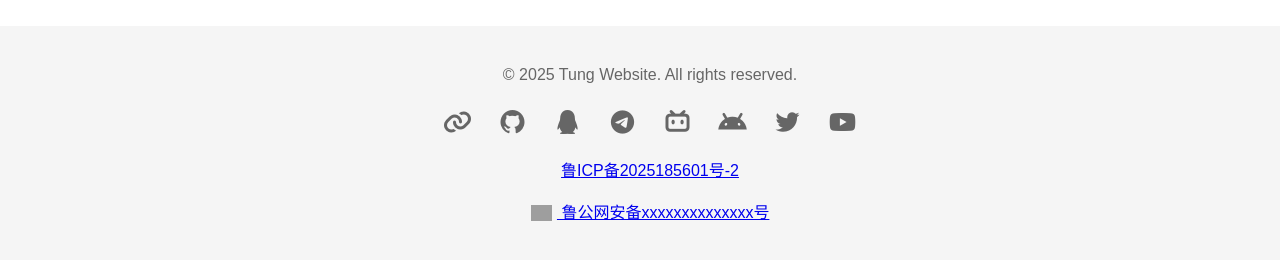
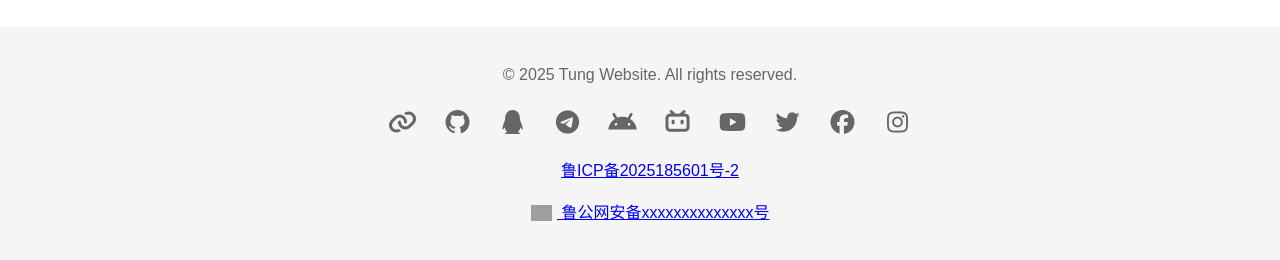
Before and after one commit to tungchiahui/Tung_Website, a Jekyll site: the page built from _pages/post.md, in a window 1280 px wide. Shown: the part 625-885 px from the top of the page. Built offline with Jekyll 4.4.1, drawn with Linux system fonts in a browser that asks for light colours; nearby versions of some CDN libraries; grey boxes are pictures that could not be loaded.

Commit message:
add facebook and instagram

```diff
--- a/_config.yml
+++ b/_config.yml
@@ -16,7 +16,7 @@ icp: "鲁ICP备2025185601号-2"       # 工信部备案号
 beian: "xxxxxxxxxxxxxx"            # 公安备案号
 # 自定义变量，可以在 footer.html 中用 {{ site.icp }} 和 {{ site.beian }} 调用
 
-# 社交/联系方式配置
+# 社交/联系方式配置(没有就写空字符串)
 social:
   email: "mailto:tungchiahui@gmail.com"
   website: "https://tungchiahui.cn"
@@ -27,6 +27,8 @@ social:
   coolapk: "http://www.coolapk.com/u/3224578"
   twitter: "https://twitter.com/tungchiahui"
   youtube: "https://www.youtube.com/@Chia-huiTung"
+  facebook: "https://www.facebook.com/tungchiahui"
+  instagram: "https://www.instagram.com/tungchiahui"
 
 
 
--- a/_includes/footer.html
+++ b/_includes/footer.html
@@ -28,14 +28,19 @@
         <i class="fab fa-telegram"></i>
       </a>
     {% endif %}
+    {% if site.social.coolapk %}
+      <a href="{{ site.social.coolapk }}" target="_blank" rel="noopener" title="CoolAPK">
+        <i class="fab fa-android"></i>
+      </a>
+    {% endif %}
     {% if site.social.bilibili %}
       <a href="{{ site.social.bilibili }}" target="_blank" rel="noopener" title="Bilibili">
         <i class="fa-brands fa-bilibili"></i>
       </a>
     {% endif %}
-    {% if site.social.coolapk %}
-      <a href="{{ site.social.coolapk }}" target="_blank" rel="noopener" title="CoolAPK">
-        <i class="fab fa-android"></i>
+    {% if site.social.youtube %}
+      <a href="{{ site.social.youtube }}" target="_blank" rel="noopener" title="YouTube">
+        <i class="fab fa-youtube"></i>
       </a>
     {% endif %}
     {% if site.social.twitter %}
@@ -43,9 +48,14 @@
         <i class="fab fa-twitter"></i>
       </a>
     {% endif %}
-    {% if site.social.youtube %}
-      <a href="{{ site.social.youtube }}" target="_blank" rel="noopener" title="YouTube">
-        <i class="fab fa-youtube"></i>
+    {% if site.social.facebook %}
+      <a href="{{ site.social.facebook }}" target="_blank" rel="noopener" title="Facebook">
+        <i class="fab fa-facebook"></i>
+      </a>
+    {% endif %}
+    {% if site.social.instagram %}
+      <a href="{{ site.social.instagram }}" target="_blank" rel="noopener" title="Instagram">
+        <i class="fab fa-instagram"></i>
       </a>
     {% endif %}
   </div>
```
